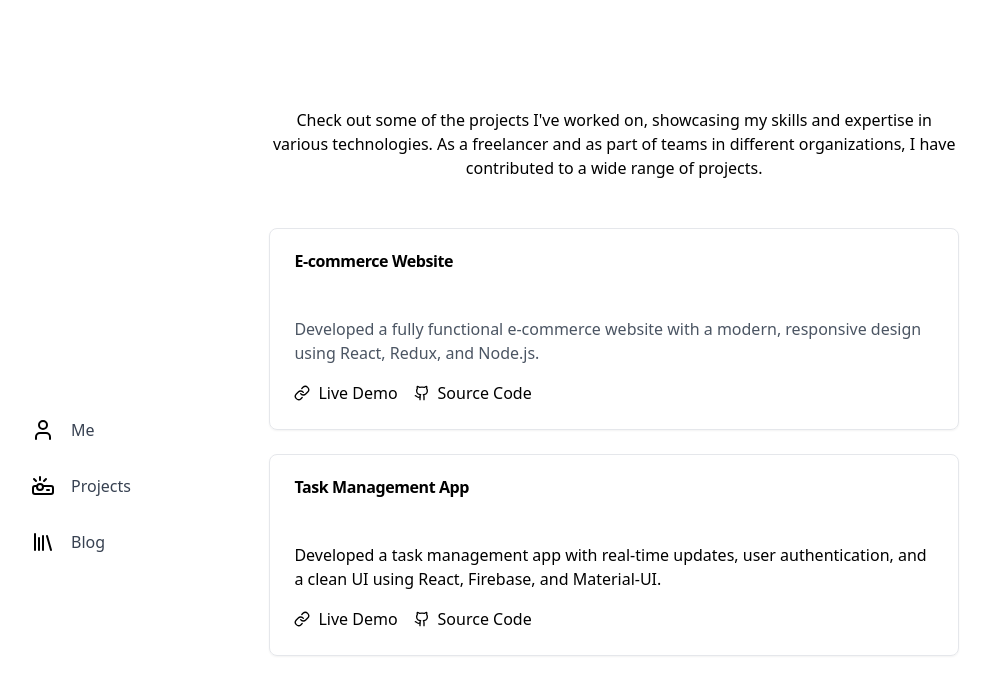
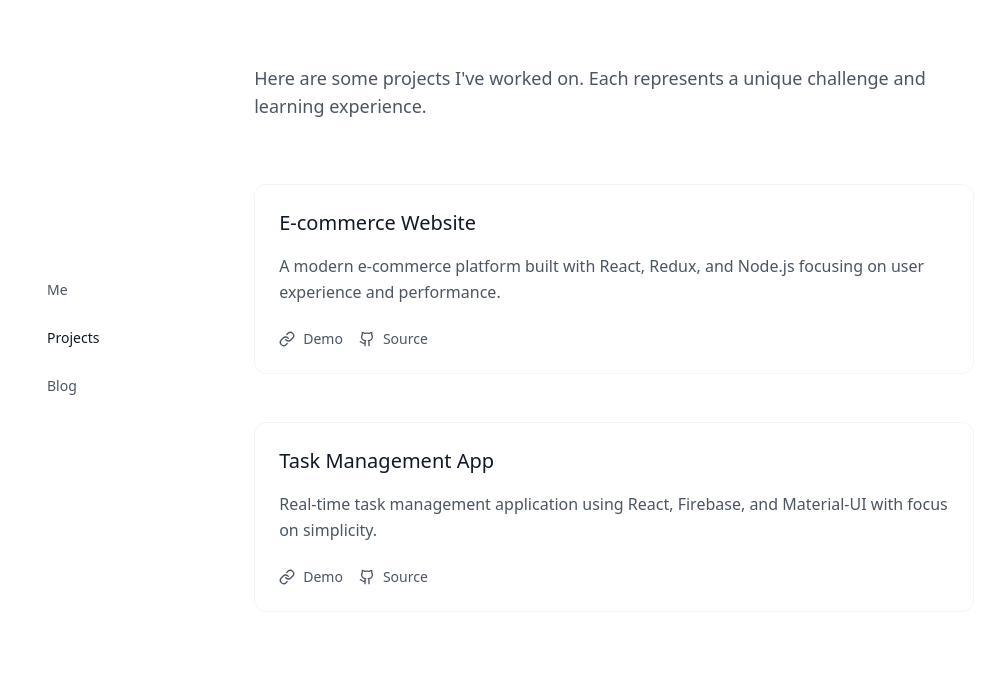
Before and after one commit to gurpreetkaits/gurpreetkait.in, a Vue app: page /projects in a window 1280 px wide. Shown: the top 694 px of the page, without its empty margins (125-1115 px from the left). Built offline with nearby package versions, Linux system fonts and the light colour scheme; a web font is replaced by a local one.

Commit message:
WIP design

```diff
--- a/src/App.vue
+++ b/src/App.vue
@@ -1,19 +1,60 @@
-<script setup>
+<script setup lang="ts">
 import { RouterView } from 'vue-router'
 import Navbar from '@/components/Navbar.vue'
 </script>
 
 <template>
-  <main class="mx-auto my-12 text-gray-1200 antialiased sm:my-32 md:my-16" style="max-width:1000px">
+  <main class="relative min-h-screen">
     <div class="container mx-auto p-4">
-      <div class="grid grid-cols-5 gap-6"> <!-- 20/80 split using 5 columns -->
-        <Navbar />
-        <div class="col-span-4">
-          <transition type="transition" :duration="1000" name="slide-fade" mode="in-out">
-            <RouterView />
-          </transition>
+      <div class="grid grid-cols-5 gap-6">
+        <!-- Fixed Navigation -->
+        <div class="col-span-1 sticky items-center flex" style="top: calc(50vh - 100px);">
+          <Navbar />
+        </div>
+
+        <!-- Scrollable Content Area -->
+        <div class="col-span-4 overflow-y-auto">
+          <RouterView v-slot="{ Component }">
+            <Transition name="slide-page" mode="out-in" appear>
+              <component :is="Component" :key="$route.path" />
+            </Transition>
+          </RouterView>
         </div>
       </div>
     </div>
   </main>
 </template>
+
+<style>
+/* Base styles */
+html,
+body {
+  overflow-x: hidden;
+}
+
+/* Container */
+.container {
+  max-width: 1000px;
+}
+
+/* Transitions */
+.slide-page-enter-active,
+.slide-page-leave-active {
+  transition: all 0.5s cubic-bezier(0.4, 0, 0.2, 1);
+}
+
+.slide-page-enter-from {
+  opacity: 0;
+  transform: translateY(20px);
+}
+
+.slide-page-leave-to {
+  opacity: 0;
+  transform: translateY(-20px);
+}
+
+/* Smooth scrolling */
+html {
+  scroll-behavior: smooth;
+}
+</style>
--- a/src/components/Navbar.vue
+++ b/src/components/Navbar.vue
@@ -1,47 +1,87 @@
+<script setup lang="ts">
+import { User, Projector, Library } from 'lucide-vue-next'
+
+interface NavItem {
+  name: string
+  url: string
+  icon: typeof User
+}
+
+const items: NavItem[] = [
+  {
+    name: "Me",
+    url: "/",
+    icon: User
+  },
+  {
+    name: "Projects",
+    url: "/projects",
+    icon: Projector
+  },
+  {
+    name: "Blog",
+    url: "/blog",
+    icon: Library
+  }
+]
+</script>
+
 <template>
-  <div class="col-span-1 flex items-center">
+  <div class="w-full md:w-48 flex items-center">
     <nav class="sticky top-8">
-      <ul class="flex flex-col space-y-4">
-        <li v-for="(item, index) in items" :key="item"
-          class="transform translate-x-0 transition-all duration-300 hover:translate-x-2" :style="{
-            animationDelay: `${index * 200}ms`,
-            animation: 'slideIn 0.5s ease-out forwards'
-          }">
-          <div class="flex justify-start items-center">
-            <component :is="item.icon"></component>
-            <a :href="item.url" class="text-gray-700 hover:text-green-600 hover:bg-gradient-to-r hover:from-green-50 hover:to-transparent
-                          px-4 py-2 rounded-lg block transition-all duration-200">
-              {{ item.name }}
+      <ul class="flex flex-col gap-2">
+        <li v-for="(item, index) in items" :key="item.name" :style="{
+          animationDelay: `${index * 100}ms`,
+          animation: 'slideIn 0.5s ease-out forwards'
+        }">
+          <router-link :to="item.url" v-slot="{ isActive, isExactActive }">
+            <a :href="item.url" class="group flex items-center gap-3 px-4 py-2.5 rounded-lg
+           transition-all duration-200 ease-in-out
+           relative" :class="[
+            (isActive || isExactActive)
+              ? 'text-gray-900 bg-gray-100/50 font-bold'
+              : 'text-gray-600 hover:text-gray-900 hover:bg-gray-100/50'
+          ]">
+              <span class="font-medium text-sm">
+                {{ item.name }}
+              </span>
+
+              <div class="absolute left-0 top-1/5 -translate-y-1/2 w-1 h-8
+                        rounded-r-full bg-gray-900 scale-y-0 opacity-0
+                        group-hover:scale-y-100 group-hover:opacity-100
+                        transition-all duration-200 ease-in-out">
+              </div>
             </a>
-          </div>
+          </router-link>
         </li>
       </ul>
     </nav>
   </div>
 </template>
-<script>
-import { User, Projector, Library, } from 'lucide-vue-next';
-export default {
-  name: "Navbar",
-  components: {
-    Projector, User, Library
-  },
-  data() {
-    return {
-      items: [{
-        name: "Me",
-        url: "/",
-        icon: User
-      }, {
-        name: "Projects",
-        url: "projects",
-        icon: Projector
-      }, {
-        name: "Blog",
-        url: "blog",
-        icon: Library
-      }]
-    }
+
+<style scoped>
+@keyframes slideIn {
+  from {
+    opacity: 0;
+    transform: translateX(-20px);
+  }
+
+  to {
+    opacity: 1;
+    transform: translateX(0);
   }
 }
-</script>
+
+/* Optional: Add active class styles */
+.router-link-active {
+  @apply bg-gray-100/50 text-gray-900;
+}
+
+.router-link-active .icon {
+  @apply text-gray-900;
+}
+
+.router-link-active .indicator {
+  @apply scale-y-100 opacity-100;
+}
+</style>
--- a/src/views/HomeView.vue
+++ b/src/views/HomeView.vue
@@ -2,7 +2,7 @@
 import SocialIcons from '@/components/SocialIcons.vue'
 import UrlBox from '@/components/UrlBox.vue'
 import LarachampImage from '@/assets/icons/larachamp.png'
-import { Book, SquareCode } from 'lucide-vue-next';
+import { Book, SquareCode, Briefcase, Calendar } from 'lucide-vue-next'
 
 const links = {
   larachamp: [{
@@ -12,13 +12,56 @@ const links = {
     addClass: 'm-2'
   }]
 }
+
+interface Experience {
+  company: string
+  role: string
+  type: string
+  period: string
+  location: string
+  description?: string
+  skills?: string[]
+  current?: boolean,
+  url: string
+}
+
+const experiences: Experience[] = [
+  {
+    company: "skü.io",
+    url: "https://sku.io",
+    role: "Full-stack Developer",
+    type: "Full-time",
+    period: "Jul 2024 - Present",
+    location: "United States · Remote",
+    description: "Full Stack Developer (Laravel, VueJs), Product for multi-channel e-commerce retailers",
+    current: true
+  },
+  {
+    company: "42Works",
+    role: "PHP Developer",
+    url: "https://42works.net",
+    type: "Full-time",
+    period: "Nov 2023 - Jul 2024",
+    location: "On-site",
+    description: "PHP Developer, Working on outsourced projects"
+  },
+  {
+    company: "Innerx Informatics",
+    role: "Mid Level PHP Developer",
+    url: "https://innerxinformatics.net",
+    type: "Full-time",
+    period: "May 2023 - Oct 2023",
+    location: "India · Remote",
+    description: "At Innerxcrm, I primarily worked on an internal CRM system"
+  }
+]
 </script>
 
 <template>
   <div id="homeViewContainer" class="mb-32 flex flex-col items-start my-7 transition-shadow ease-in-out duration-300">
     <div class="container mx-auto p-4">
       <!-- Introduction -->
-      <div class="max-w-32 pl-4 flex items-center">
+      <div class="max-w-32 pl-4">
         <div>
           <div class="grid grid-col-1 mb-2">
             <img src="@/assets/gurpreetkait.jpeg" class="rounded-full w-32 h-32" />
@@ -31,9 +74,8 @@ const links = {
                 <div class="space-y-6 text-gray-600">
                   <p class="tracking-wide">
                     Hey, I'm Gurpreet, a software developer exploring the intersection of web and AI. Currently
-                    contributing to open-source chess libraries while crafting my own projects.
+                    contributing to open-source while crafting my own projects.
                   </p>
-
                   <div class="space-y-3">
                     <p>
                       Building with PHP/Laravel in production, diving deep into Python for computer vision projects. You
@@ -59,8 +101,44 @@ const links = {
                       </div>
                     </div>
                   </div>
+                  <SocialIcons />
 
-                  <SocialIcons />
+                  <hr>
+                  </hr>
+
+                  <!-- Experience Section -->
+                  <div class="space-y-4">
+                    <h2 class="font-semibold text-xl text-gray-900">Experience</h2>
+                    <div class="space-y-6">
+                      <div v-for="exp in experiences" :key="exp.company" class="flex gap-4">
+                        <div class="relative mt-1">
+                          <div class="w-2 h-2 rounded-full bg-gray-400" :class="{ 'bg-green-500': exp.current }"></div>
+                          <div class="absolute top-3 left-1 w-[1px] h-full -ml-px bg-gray-200" v-if="!exp.current">
+                          </div>
+                        </div>
+                        <div class="flex-1 pb-4">
+                          <div class="flex items-center justify-between mb-1">
+                            <h3 class="font-medium text-gray-900">{{ exp.role }}</h3>
+                            <span class="text-sm text-gray-500 flex items-center gap-1">
+                              <Calendar class="w-4 h-4" />
+                              {{ exp.period }}
+                            </span>
+                          </div>
+                          <div class="text-gray-600">
+                            <div class="flex items-center gap-2">
+                              <span class="font-medium"><a :href="exp.url" target="_blank">{{ exp.company }}</a></span>
+                              <span class="text-sm">· {{ exp.type }}</span>
+                            </div>
+                            <div class="text-sm text-gray-500">{{ exp.location }}</div>
+                          </div>
+                          <p v-if="exp.description" class="mt-2 text-sm text-gray-600">
+                            {{ exp.description }}
+                          </p>
+                        </div>
+                      </div>
+                    </div>
+                  </div>
+
                 </div>
               </div>
             </div>
--- a/src/views/ProjectsView.vue
+++ b/src/views/ProjectsView.vue
@@ -1,64 +1,86 @@
+<script setup lang="ts">
+interface Project {
+  title: string
+  description: string
+  demoUrl?: string
+  sourceUrl?: string
+}
+
+const projects: Project[] = [
+  {
+    title: "E-commerce Website",
+    description: "A modern e-commerce platform built with React, Redux, and Node.js focusing on user experience and performance.",
+    demoUrl: "#",
+    sourceUrl: "#"
+  },
+  {
+    title: "Task Management App",
+    description: "Real-time task management application using React, Firebase, and Material-UI with focus on simplicity.",
+    demoUrl: "#",
+    sourceUrl: "#"
+  }
+]
+</script>
+
 <template>
-  <Transition type="transition" :duration="1000" name="slide-fade" mode="in-out">
-  <div class="project-view container p-4 mt-3 min-h-screen">
-    <section class="w-full">
-      <div class="container px-4 md:px-6">
-        <div class="space-y-4 text-center">
-          <p class="max-w-[700px] mx-auto text-muted-foreground md:text-xl/relaxed lg:text-base/relaxed xl:text-xl/relaxed">
-            Check out some of the projects I've worked on, showcasing my skills and expertise in various technologies. As a freelancer and as part of teams in different organizations, I have contributed to a wide range of projects.
+  <Transition name="fade" mode="out-in">
+    <div class="max-w-3xl mx-auto px-6 py-12">
+      <!-- Intro -->
+      <p class="text-gray-600 text-lg mb-16">
+        Here are some projects I've worked on. Each represents a unique challenge and learning experience.
+      </p>
+
+      <!-- Projects Grid -->
+      <div class="space-y-12">
+        <article v-for="project in projects" :key="project.title" class="group space-y-4 p-6 rounded-xl
+                 border border-gray-100 hover:border-gray-200
+                 transition-all duration-300">
+          <header>
+            <h3 class="text-xl font-medium text-gray-900">
+              {{ project.title }}
+            </h3>
+          </header>
+
+          <p class="text-gray-600 leading-relaxed">
+            {{ project.description }}
           </p>
-        </div>
-        <div class="grid gap-6 md:grid-cols-2 lg:grid-cols-1 mt-12">
-          <div class="rounded-lg border bg-card text-card-foreground shadow-sm group" data-v0-t="card">
-            <div class="flex flex-col space-y-1.5 p-6">
-              <h3 class="whitespace-nowrap text-large font-semibold leading-none tracking-tight">E-commerce Website</h3>
-            </div>
-            <div class="p-6 space-y-4">
-              <p class="text-gray-600">Developed a fully functional e-commerce website with a modern, responsive design using React, Redux, and Node.js.</p>
-              <div class="flex items-center gap-4">
-                <a href="#" class="inline-flex items-center gap-2 text-primary hover:underline">
-                  <svg xmlns="http://www.w3.org/2000/svg" width="24" height="24" viewBox="0 0 24 24" fill="none" stroke="currentColor" stroke-width="2" stroke-linecap="round" stroke-linejoin="round" class="w-4 h-4">
-                    <path d="M10 13a5 5 0 0 0 7.54.54l3-3a5 5 0 0 0-7.07-7.07l-1.72 1.71"></path>
-                    <path d="M14 11a5 5 0 0 0-7.54-.54l-3 3a5 5 0 0 0 7.07 7.07l1.71-1.71"></path>
-                  </svg> Live Demo
-                </a>
-                <a href="#" class="inline-flex items-center gap-2 text-primary hover:underline">
-                  <svg xmlns="http://www.w3.org/2000/svg" width="24" height="24" viewBox="0 0 24 24" fill="none" stroke="currentColor" stroke-width="2" stroke-linecap="round" stroke-linejoin="round" class="w-4 h-4">
-                    <path d="M15 22v-4a4.8 4.8 0 0 0-1-3.5c3 0 6-2 6-5.5.08-1.25-.27-2.48-1-3.5.28-1.15.28-2.35 0-3.5 0 0-1 0-3 1.5-2.64-.5-5.36-.5-8 0C6 2 5 2 5 2c-.3 1.15-.3 2.35 0 3.5A5.403 5.403 0 0 0 4 9c0 3.5 3 5.5 6 5.5-.39.49-.68 1.05-.85 1.65-.17.6-.22 1.23-.15 1.85v4"></path>
-                    <path d="M9 18c-4.51 2-5-2-7-2"></path>
-                  </svg> Source Code
-                </a>
-              </div>
-            </div>
-          </div>
-          <div class="rounded-lg border bg-card text-card-foreground shadow-sm group" data-v0-t="card">
-            <div class="flex flex-col space-y-1.5 p-6">
-              <h3 class="whitespace-nowrap text-large font-semibold leading-none tracking-tight">Task Management App</h3>
-            </div>
-            <div class="p-6 space-y-4">
-              <p class="text-muted-foreground">Developed a task management app with real-time updates, user authentication, and a clean UI using React, Firebase, and Material-UI.</p>
-              <div class="flex items-center gap-4">
-                <a href="#" class="inline-flex items-center gap-2 text-primary hover:underline">
-                  <svg xmlns="http://www.w3.org/2000/svg" width="24" height="24" viewBox="0 0 24 24" fill="none" stroke="currentColor" stroke-width="2" stroke-linecap="round" stroke-linejoin="round" class="w-4 h-4">
-                    <path d="M10 13a5 5 0 0 0 7.54.54l3-3a5 5 0 0 0-7.07-7.07l-1.72 1.71"></path>
-                    <path d="M14 11a5 5 0 0 0-7.54-.54l-3 3a5 5 0 0 0 7.07 7.07l1.71-1.71"></path>
-                  </svg> Live Demo
-                </a>
-                <a href="#" class="inline-flex items-center gap-2 text-primary hover:underline">
-                  <svg xmlns="http://www.w3.org/2000/svg" width="24" height="24" viewBox="0 0 24 24" fill="none" stroke="currentColor" stroke-width="2" stroke-linecap="round" stroke-linejoin="round" class="w-4 h-4">
-                    <path d="M15 22v-4a4.8 4.8 0 0 0-1-3.5c3 0 6-2 6-5.5.08-1.25-.27-2.48-1-3.5.28-1.15.28-2.35 0-3.5 0 0-1 0-3 1.5-2.64-.5-5.36-.5-8 0C6 2 5 2 5 2c-.3 1.15-.3 2.35 0 3.5A5.403 5.403 0 0 0 4 9c0 3.5 3 5.5 6 5.5-.39.49-.68 1.05-.85 1.65-.17.6-.22 1.23-.15 1.85v4"></path>
-                    <path d="M9 18c-4.51 2-5-2-7-2"></path>
-                  </svg> Source Code
-                </a>
-              </div>
-            </div>
-          </div>
-        </div>
 
+          <footer class="flex gap-4 pt-2">
+            <a v-if="project.demoUrl" :href="project.demoUrl" class="inline-flex items-center gap-2 text-gray-600
+                     hover:text-gray-900 transition-colors" target="_blank" rel="noopener noreferrer">
+              <svg class="w-4 h-4" viewBox="0 0 24 24" fill="none" stroke="currentColor" stroke-width="2"
+                stroke-linecap="round" stroke-linejoin="round">
+                <path d="M10 13a5 5 0 0 0 7.54.54l3-3a5 5 0 0 0-7.07-7.07l-1.72 1.71" />
+                <path d="M14 11a5 5 0 0 0-7.54-.54l-3 3a5 5 0 0 0 7.07 7.07l1.71-1.71" />
+              </svg>
+              <span class="text-sm">Demo</span>
+            </a>
+
+            <a v-if="project.sourceUrl" :href="project.sourceUrl" class="inline-flex items-center gap-2 text-gray-600
+                     hover:text-gray-900 transition-colors" target="_blank" rel="noopener noreferrer">
+              <svg class="w-4 h-4" viewBox="0 0 24 24" fill="none" stroke="currentColor" stroke-width="2"
+                stroke-linecap="round" stroke-linejoin="round">
+                <path
+                  d="M15 22v-4a4.8 4.8 0 0 0-1-3.5c3 0 6-2 6-5.5.08-1.25-.27-2.48-1-3.5.28-1.15.28-2.35 0-3.5 0 0-1 0-3 1.5-2.64-.5-5.36-.5-8 0C6 2 5 2 5 2c-.3 1.15-.3 2.35 0 3.5A5.403 5.403 0 0 0 4 9c0 3.5 3 5.5 6 5.5-.39.49-.68 1.05-.85 1.65-.17.6-.22 1.23-.15 1.85v4" />
+                <path d="M9 18c-4.51 2-5-2-7-2" />
+              </svg>
+              <span class="text-sm">Source</span>
+            </a>
+          </footer>
+        </article>
       </div>
-    </section>
-  </div>
+    </div>
   </Transition>
 </template>
-<script setup lang="ts">
-</script>
+
+<style scoped>
+.fade-enter-active,
+.fade-leave-active {
+  transition: opacity 0.3s ease;
+}
+
+.fade-enter-from,
+.fade-leave-to {
+  opacity: 0;
+}
+</style>
```
